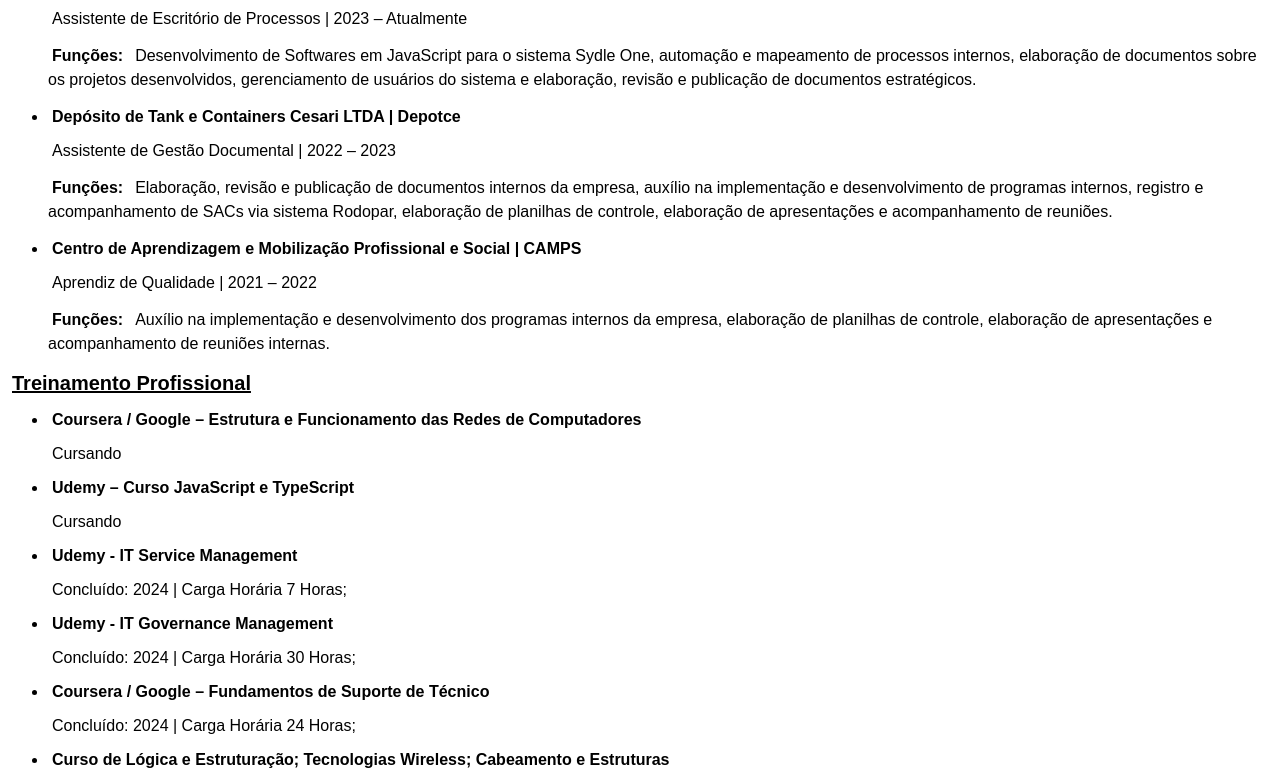
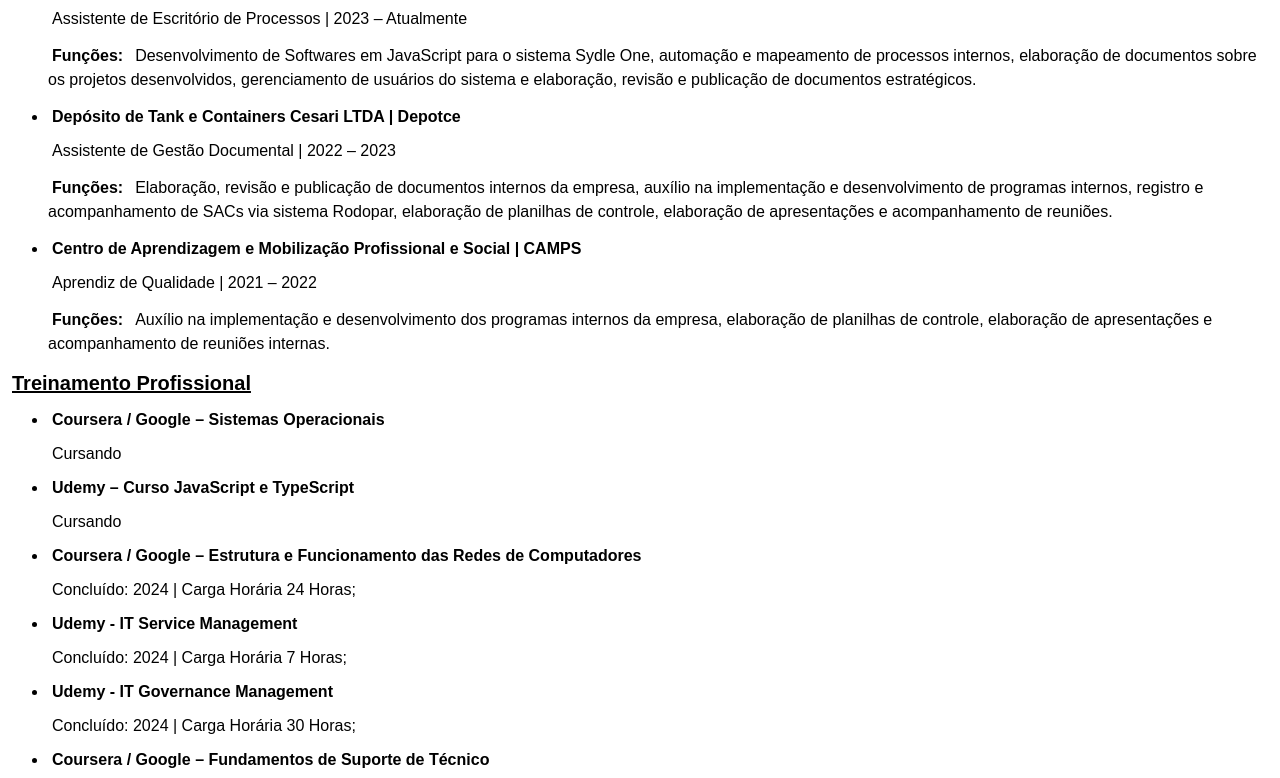
Before and after one commit to lmaderl/Curriculum-Giovanni-Bruno, a plain HTML site: page CV.html in a window 1280 px wide. Shown: the part 490-1268 px from the top of the page. Drawn offline with Linux system fonts and the light colour scheme.

Commit message:
Update CV.html

```diff
--- a/CV.html
+++ b/CV.html
@@ -89,7 +89,7 @@
     <a class="titulos">Treinamento Profissional</a><br/>
     <ul>
         <li>
-            <p><a class="titulos2">Coursera / Google – Estrutura e Funcionamento das Redes de Computadores</a></p>
+            <p><a class="titulos2">Coursera / Google – Sistemas Operacionais</a></p>
             <p><a class="titulos3">Cursando</a></p>
         </li>
     </ul>
@@ -97,6 +97,12 @@
         <li>
             <p><a class="titulos2">Udemy – Curso JavaScript e TypeScript</a></p>
             <p><a class="titulos3">Cursando</a></p>
+        </li>
+    </ul>
+    <ul>
+        <li>
+            <p><a class="titulos2">Coursera / Google – Estrutura e Funcionamento das Redes de Computadores</a></p>
+            <p><a class="titulos3">Concluído: 2024 | Carga Horária 24 Horas;</a></p>
         </li>
     </ul>
     <ul>
```
